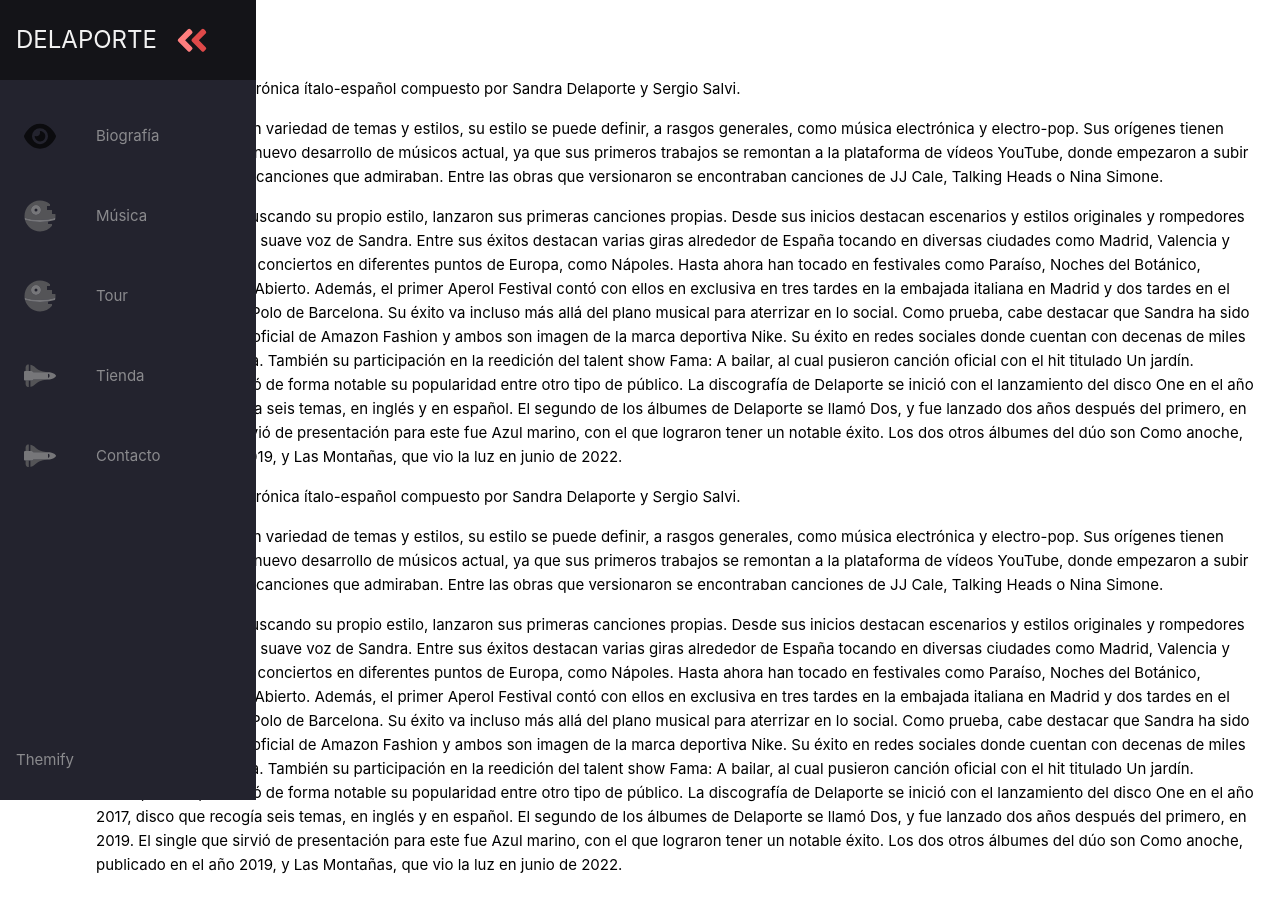
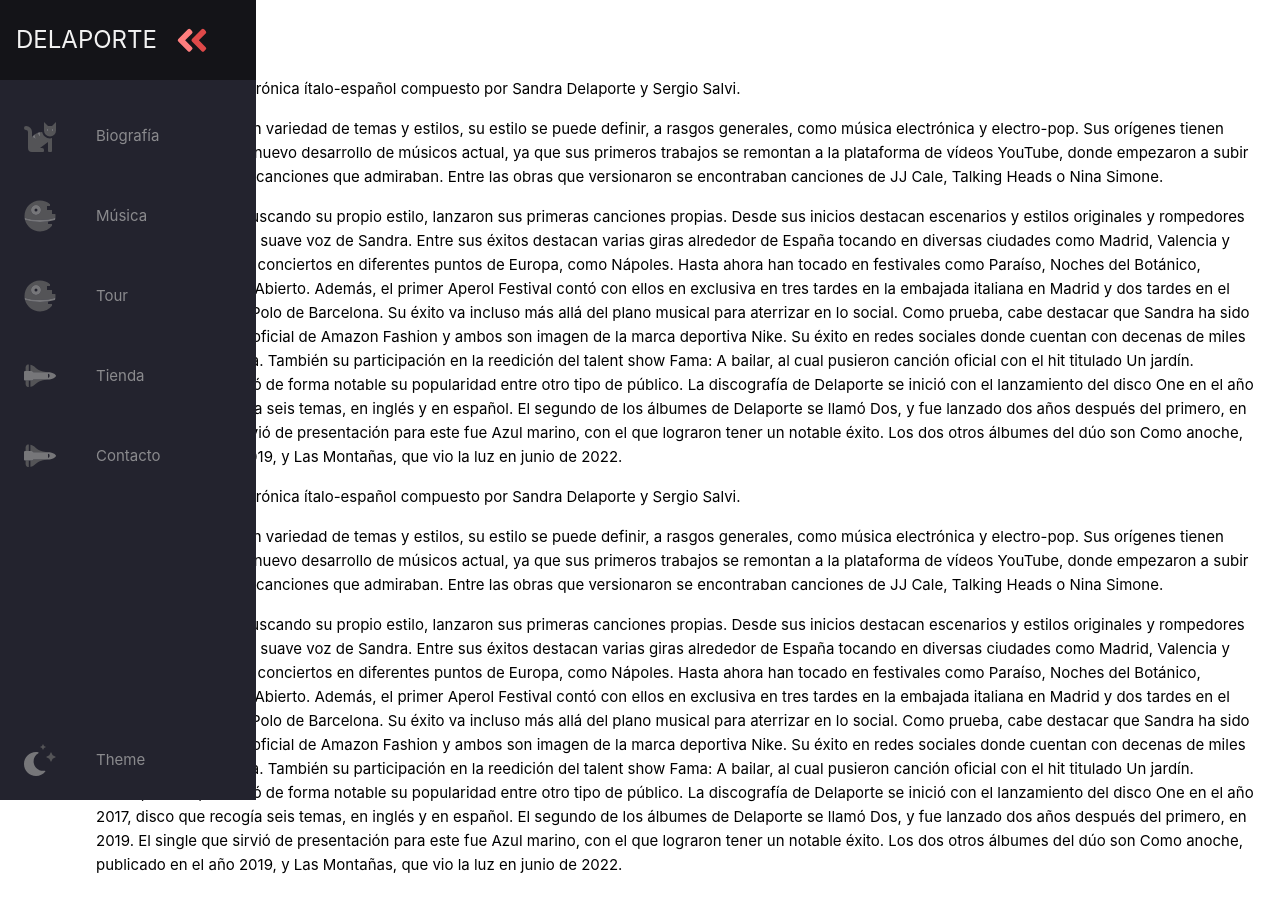
Before and after one commit to criSiles/delaporte, a Vue app: page / in a window 1280 px wide. Both pictures are taken after a click on the link "DELAPORTE". Built offline with nearby package versions, Linux system fonts and the light colour scheme.

Commit message:
Button almost fixed, the rest of the nav doesn't changes

```diff
--- a/src/components/delaporte/DelaporteNav.vue
+++ b/src/components/delaporte/DelaporteNav.vue
@@ -33,7 +33,7 @@
 
         <li class="nav-item">
           <router-link class="nav-link" to="/delaporte/biografía">
-            <!-- <svg
+            <svg
               aria-hidden="true"
               focusable="false"
               data-prefix="fad"
@@ -55,12 +55,6 @@
                   class="fa-primary"
                 ></path>
               </g>
-            </svg> -->
-
-            <svg xmlns="http://www.w3.org/2000/svg" viewBox="0 0 576 512">
-              <path
-                d="M288 32c-80.8 0-145.5 36.8-192.6 80.6C48.6 156 17.3 208 2.5 243.7c-3.3 7.9-3.3 16.7 0 24.6C17.3 304 48.6 356 95.4 399.4C142.5 443.2 207.2 480 288 480s145.5-36.8 192.6-80.6c46.8-43.5 78.1-95.4 93-131.1c3.3-7.9 3.3-16.7 0-24.6c-14.9-35.7-46.2-87.7-93-131.1C433.5 68.8 368.8 32 288 32zM144 256a144 144 0 1 1 288 0 144 144 0 1 1 -288 0zm144-64c0 35.3-28.7 64-64 64c-7.1 0-13.9-1.2-20.3-3.3c-5.5-1.8-11.9 1.6-11.7 7.4c.3 6.9 1.3 13.8 3.2 20.7c13.7 51.2 66.4 81.6 117.6 67.9s81.6-66.4 67.9-117.6c-11.1-41.5-47.8-69.4-88.6-71.1c-5.8-.2-9.2 6.1-7.4 11.7c2.1 6.4 3.3 13.2 3.3 20.3z"
-              />
             </svg>
             <span class="link-text">Biografía</span>
           </router-link>
@@ -181,10 +175,11 @@
           </router-link>
         </li>
         <li class="nav-item" @click="toggleTheme" id="themeButton">
-          <a href="#" class="nav-link">
+          <a href="#" class="nav-link" :class="theme">
             <svg
+              v-if="theme === 'dark'"
               class="theme-icon svg-inline--fa fa-moon-stars fa-w-16 fa-7x"
-              id="lightIcon"
+              id="darkIcon"
               aria-hidden="true"
               focusable="false"
               data-prefix="fad"
@@ -207,8 +202,9 @@
               </g>
             </svg>
             <svg
+              v-if="theme === 'light'"
               class="theme-icon svg-inline--fa fa-sun fa-w-16 fa-7x"
-              id="solarIcon"
+              id="lightIcon"
               aria-hidden="true"
               focusable="false"
               data-prefix="fad"
@@ -231,8 +227,9 @@
               </g>
             </svg>
             <svg
+              v-if="theme === 'solar'"
               class="theme-icon svg-inline--fa fa-sunglasses fa-w-18 fa-7x"
-              id="darkIcon"
+              id="solarIcon"
               aria-hidden="true"
               focusable="false"
               data-prefix="fad"
@@ -254,7 +251,7 @@
                 ></path>
               </g>
             </svg>
-            <span class="link-text">Themify</span>
+            <span class="link-text">Theme</span>
           </a>
         </li>
       </ul>
@@ -334,34 +331,42 @@
   data() {
     return {
       themeMap: {
-        // Add your theme map here
+        dark: 'light',
+        light: 'solar',
+        solar: 'dark'
       },
-      theme: null,
-      bodyClass: null
+      theme: null
     }
+  },
+  mounted() {
+    console.log('localStorage theme:', localStorage.getItem('theme'))
+    if (
+      localStorage.getItem('theme') === '' ||
+      localStorage.getItem('theme') === null ||
+      localStorage.getItem('theme') === undefined
+    ) {
+      console.log('localStorage theme:', localStorage.getItem('theme'))
+      this.theme = Object.keys(this.themeMap)[0]
+      console.log('Theme:', this.theme)
+      localStorage.setItem('theme', this.theme)
+    }
+    console.log('Map:', this.themeMap)
+    console.log('Default theme by themeMap:', Object.keys(this.themeMap)[0])
+    console.log('Theme:', this.theme)
   },
   methods: {
     toggleTheme() {
       const current = localStorage.getItem('theme')
+      console.log('Current:', current)
       const next = this.themeMap[current]
-      this.bodyClass.replace(current, next)
+      this.theme = next
       localStorage.setItem('theme', next)
     }
-  },
-  mounted() {
-    let tmp
-    this.theme =
-      localStorage.getItem('theme') ||
-      ((tmp = Object.keys(this.themeMap)[0]), localStorage.setItem('theme', tmp), tmp)
-    this.bodyClass = document.body.classList
-    this.bodyClass.add(this.theme)
   }
 }
 </script>
 
 <style scoped>
-/* TODO: Look at why the vars don't work */
-
 /* This is like his body */
 body {
   color: black;
```
